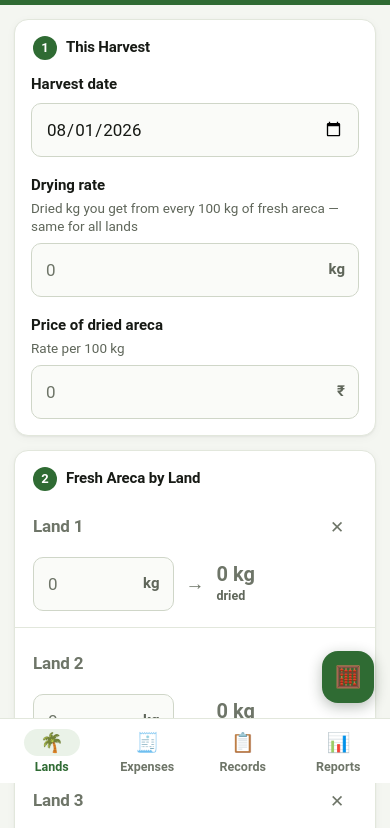
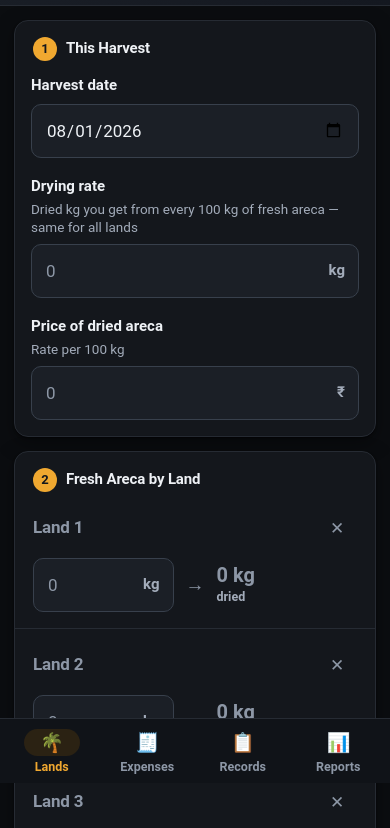
Before and after one commit to Amith-B-2007/areca-business, a plain HTML site: page index.html in a window 390 px wide. Shown: the part 61-889 px from the top of the page. Drawn offline with Linux system fonts and the light colour scheme.

Commit message:
Rebuild UI: dark gold theme, guided steps, expenses and reports
- Dark theme by default with a gold accent (green removed)
- Larger type throughout for readability on a phone
- Numbered steps 1-2-3 on the Lands page
- Fresh to dried shown as an explicit calculation per land
- Expenses page with categories and final amount after costs
- Reports: money summary, by year, dried areca per harvest
- Calculator in the header; floating button removed
- Android layout: bottom navigation, safe areas, 48dp touch targets
- Installable as a phone app (manifest, icon, offline support)
- English and Kannada throughout

Co-Authored-By: Claude Opus 5 <noreply@anthropic.com>

```diff
--- a/index.html
+++ b/index.html
@@ -3,7 +3,7 @@
 <head>
 <meta charset="UTF-8">
 <meta name="viewport" content="width=device-width, initial-scale=1.0, viewport-fit=cover">
-<meta name="theme-color" content="#2f6b33">
+<meta name="theme-color" content="#141820">
 <meta name="mobile-web-app-capable" content="yes">
 <meta name="apple-mobile-web-app-capable" content="yes">
 <meta name="apple-mobile-web-app-status-bar-style" content="black-translucent">
@@ -13,52 +13,56 @@
 <link rel="manifest" href="manifest.webmanifest">
 <title>Areca Farm Tracker</title>
 <style>
+  /* ══ Dark is the default look ══
+     Cool near-black ground, gold accent (the colour of dried areca). */
   :root {
-    /* neutrals carry a faint green bias so they sit with the accent */
-    --bg:            #f4f6f1;
+    --bg:            #0b0d10;
+    --surface:       #14171c;
+    --surface-2:     #1b1f26;
+    --border:        #262b33;
+    --border-strong: #38404c;
+    --text:          #eef1f5;
+    --muted:         #a3acba;
+    --faint:         #8d97a6;
+
+    --accent:      #f0a830;   /* gold — brand + dried areca */
+    --accent-soft: #2b2213;
+    --accent-ink:  #14171c;   /* text that sits on gold */
+
+    --pos:      #5cc98a;      /* money in  */
+    --pos-soft: #16281f;
+    --neg:      #f2766c;      /* money out */
+    --neg-soft: #2c1a18;
+
+    --focus:  rgba(240,168,48,0.26);
+    --shadow: 0 1px 2px rgba(0,0,0,0.5), 0 6px 20px rgba(0,0,0,0.34);
+    --nav-bg: #101318;
+    --header:  linear-gradient(150deg, #1a1f27 0%, #141820 100%);
+  }
+
+  :root[data-theme="light"] {
+    --bg:            #f5f6f8;
     --surface:       #ffffff;
-    --surface-2:     #fafbf8;
-    --border:        #e2e7dc;
-    --border-strong: #cfd6c8;
-    --text:          #171a15;
-    --muted:         #5f665a;
-    --faint:         #6e7568;
-
-    --green:      #2f6b33;
-    --green-soft: #eaf2e8;
-    --amber:      #a86400;
-    --amber-soft: #fdf1de;
-    --red:        #b3352c;
-    --red-soft:   #fdecea;
-    --blue:       #1f5f9e;
-
-    --focus: rgba(47,107,51,0.18);
-    --shadow: 0 1px 2px rgba(23,26,21,0.05), 0 2px 10px rgba(23,26,21,0.04);
+    --surface-2:     #fafbfc;
+    --border:        #e4e7ec;
+    --border-strong: #cbd1d9;
+    --text:          #14171c;
+    --muted:         #5a626e;
+    --faint:         #6b7280;
+
+    --accent:      #9a6510;
+    --accent-soft: #fdf3e0;
+    --accent-ink:  #ffffff;
+
+    --pos:      #1d7a4c;
+    --pos-soft: #e8f5ee;
+    --neg:      #b5352b;
+    --neg-soft: #fdecea;
+
+    --focus:  rgba(154,101,16,0.20);
+    --shadow: 0 1px 2px rgba(20,23,28,0.05), 0 2px 10px rgba(20,23,28,0.05);
     --nav-bg: #ffffff;
-  }
-
-  :root[data-theme="dark"] {
-    --bg:            #14171310;
-    --bg:            #131612;
-    --surface:       #1c201a;
-    --surface-2:     #222720;
-    --border:        #2f352c;
-    --border-strong: #3d453a;
-    --text:          #e8ece6;
-    --muted:         #a2aa9c;
-    --faint:         #98a092;
-
-    --green:      #7cc47f;
-    --green-soft: #1d2a1c;
-    --amber:      #e0a458;
-    --amber-soft: #2c2317;
-    --red:        #e8837a;
-    --red-soft:   #2e1d1b;
-    --blue:       #7fb2e0;
-
-    --focus: rgba(124,196,127,0.22);
-    --shadow: 0 1px 2px rgba(0,0,0,0.35), 0 2px 12px rgba(0,0,0,0.25);
-    --nav-bg: #181c17;
+    --header:  linear-gradient(150deg, #2c333e 0%, #1f242c 100%);
   }
 
   * { margin: 0; padding: 0; box-sizing: border-box; -webkit-tap-highlight-color: transparent; }
@@ -85,7 +89,7 @@
     position: sticky;
     top: 0;
     z-index: 100;
-    background: var(--green);
+    background: var(--header);
     color: #fff;
     padding: 14px 16px;
     padding-top: calc(14px + env(safe-area-inset-top));
@@ -93,8 +97,9 @@
     align-items: center;
     justify-content: space-between;
     gap: 10px;
-  }
-  :root[data-theme="dark"] header { background: #1d2a1c; color: var(--text); }
+    border-bottom: 1px solid var(--border);
+  }
+  .brand .mark { filter: saturate(1.1); }
 
   .brand { display: flex; align-items: center; gap: 10px; min-width: 0; }
   .brand .mark { font-size: 21px; flex-shrink: 0; }
@@ -122,7 +127,6 @@
     align-items: center;
     justify-content: center;
   }
-  :root[data-theme="dark"] .hbtn { background: rgba(255,255,255,0.09); }
   .hbtn:active { background: rgba(255,255,255,0.3); }
 
   /* ── Page & cards ─────────────────────────── */
@@ -156,8 +160,8 @@
     height: 24px;
     flex-shrink: 0;
     border-radius: 50%;
-    background: var(--green);
-    color: #fff;
+    background: var(--accent);
+    color: var(--accent-ink);
     font-size: 13px;
     font-weight: 700;
     display: inline-flex;
@@ -165,7 +169,6 @@
     justify-content: center;
     font-variant-numeric: tabular-nums;
   }
-  :root[data-theme="dark"] .card-title .step { color: #10160f; }
   .card-title + .card-body { padding-top: 14px; }
 
   .hint { font-size: 14.5px; color: var(--muted); margin-bottom: 14px; }
@@ -194,7 +197,7 @@
   }
   input:focus, select:focus {
     outline: none;
-    border-color: var(--green);
+    border-color: var(--accent);
     box-shadow: 0 0 0 3px var(--focus);
     background: var(--surface);
   }
@@ -243,8 +246,7 @@
   .btn:active { transform: scale(0.985); }
   .btn-block { width: 100%; }
 
-  .btn-primary { background: var(--green); color: #fff; }
-  :root[data-theme="dark"] .btn-primary { background: var(--green); color: #10160f; }
+  .btn-primary { background: var(--accent); color: var(--accent-ink); }
   .btn-quiet {
     background: var(--surface-2);
     border-color: var(--border-strong);
@@ -253,14 +255,14 @@
   .btn-link {
     background: none;
     border: none;
-    color: var(--red);
+    color: var(--neg);
     font-size: 15px;
     font-weight: 600;
     min-height: 44px;
     padding: 8px 12px;
     border-radius: 8px;
   }
-  .btn-link:active { background: var(--red-soft); }
+  .btn-link:active { background: var(--neg-soft); }
   .btn-sm { min-height: 44px; padding: 9px 15px; font-size: 15px; }
 
   @media (hover: hover) {
@@ -285,21 +287,20 @@
     white-space: nowrap;
     letter-spacing: -0.01em;
   }
-  .v.green { color: var(--green); }
-  .v.amber { color: var(--amber); }
-  .v.red   { color: var(--red); }
+  .v.green { color: var(--pos); }    /* money in   */
+  .v.amber { color: var(--accent); } /* dried areca */
+  .v.red   { color: var(--neg); }    /* money out  */
 
   /* the single most important figure on a page */
   .headline {
-    background: var(--green);
-    color: #fff;
+    background: var(--accent);
+    color: var(--accent-ink);
     padding: 18px;
     display: flex;
     flex-direction: column;
     gap: 4px;
   }
-  :root[data-theme="dark"] .headline { background: #1d2a1c; }
-  .headline .k { font-size: 14.5px; opacity: 0.92; font-weight: 600; }
+  .headline .k { font-size: 14.5px; opacity: 0.86; font-weight: 600; }
   .headline .v {
     font-size: 34px;
     font-weight: 700;
@@ -331,7 +332,7 @@
   }
   .land-name input:focus {
     box-shadow: none;
-    border-bottom-color: var(--green);
+    border-bottom-color: var(--accent);
     background: none;
   }
   .land-name .x {
@@ -344,7 +345,7 @@
     border-radius: 8px;
     flex-shrink: 0;
   }
-  .land-name .x:active { background: var(--red-soft); color: var(--red); }
+  .land-name .x:active { background: var(--neg-soft); color: var(--neg); }
 
   /* fresh input  →  dried result, relationship shown explicitly */
   .land-calc {
@@ -363,7 +364,7 @@
     display: block;
     font-size: 20px;
     font-weight: 700;
-    color: var(--amber);
+    color: var(--accent);
     font-variant-numeric: tabular-nums;
     line-height: 1.15;
   }
@@ -420,7 +421,7 @@
   .exp .amt {
     font-size: 17px;
     font-weight: 700;
-    color: var(--red);
+    color: var(--neg);
     font-variant-numeric: tabular-nums;
     white-space: nowrap;
   }
@@ -428,15 +429,15 @@
     background: none; border: none; color: var(--faint);
     width: 40px; height: 40px; border-radius: 8px; flex-shrink: 0; font-size: 16px;
   }
-  .exp .x:active { background: var(--red-soft); color: var(--red); }
+  .exp .x:active { background: var(--neg-soft); color: var(--neg); }
 
   /* bars */
   .bar { display: flex; align-items: center; gap: 11px; padding: 11px 0; }
   .bar + .bar { border-top: 1px solid var(--border); }
   .bar .lbl { width: 92px; font-size: 14px; color: var(--muted); flex-shrink: 0; }
   .bar .track { flex: 1; height: 10px; border-radius: 5px; background: var(--border); overflow: hidden; }
-  .bar .fill { height: 100%; border-radius: 5px; background: var(--green); }
-  .bar .fill.amber { background: var(--amber); }
+  .bar .fill { height: 100%; border-radius: 5px; background: var(--accent); }
+  .bar .fill.amber { background: var(--accent); }
   .bar .val {
     width: 92px; text-align: right; font-size: 14.5px; font-weight: 700;
     font-variant-numeric: tabular-nums; flex-shrink: 0;
@@ -479,34 +480,10 @@
     transition: background 0.18s;
   }
   nav .nt { max-width: 100%; overflow: hidden; text-overflow: ellipsis; white-space: nowrap; }
-  nav button.on { color: var(--green); }
-  nav button.on .ni { background: var(--green-soft); }
+  nav button.on { color: var(--accent); }
+  nav button.on .ni { background: var(--accent-soft); }
 
   /* ── Calculator ───────────────────────────── */
-  .fabwrap {
-    position: fixed;
-    left: 0; right: 0;
-    bottom: calc(80px + env(safe-area-inset-bottom));
-    max-width: 560px;
-    margin: 0 auto;
-    padding-right: 16px;
-    display: flex;
-    justify-content: flex-end;
-    pointer-events: none;
-    z-index: 130;
-  }
-  .fab {
-    pointer-events: auto;
-    width: 52px; height: 52px;
-    border: none; border-radius: 16px;
-    background: var(--green);
-    color: #fff;
-    font-size: 21px;
-    box-shadow: 0 4px 14px rgba(23,40,22,0.3);
-  }
-  :root[data-theme="dark"] .fab { color: #10160f; }
-  .fab:active { transform: scale(0.94); }
-
   .modal {
     display: none;
     position: fixed; inset: 0;
@@ -555,9 +532,8 @@
   }
   .k:active { background: var(--border); transform: scale(0.96); }
   .k.f { color: var(--muted); }
-  .k.o { color: var(--green); font-size: 21px; font-weight: 700; }
-  .k.e { background: var(--green); color: #fff; border-color: transparent; }
-  :root[data-theme="dark"] .k.e { color: #10160f; }
+  .k.o { color: var(--accent); font-size: 21px; font-weight: 700; }
+  .k.e { background: var(--accent); color: var(--accent-ink); border-color: transparent; }
 
   /* ── Toast ────────────────────────────────── */
   .toast {
@@ -753,10 +729,6 @@
     <span class="ni">📊</span><span class="nt" data-i18n="reportsTab">Reports</span>
   </button>
 </nav>
-
-<div class="fabwrap">
-  <button class="fab" onclick="openCalc()" aria-label="Calculator">🧮</button>
-</div>
 
 <div class="modal" id="calcOverlay" onclick="if(event.target===this)closeCalc()">
   <div class="calc" role="dialog" aria-modal="true">
@@ -972,15 +944,15 @@ function formatDate(d) {
 }
 
 /* ── theme ─────────────────────────────────── */
-let theme = localStorage.getItem('areca_theme') ||
-  ((window.matchMedia && window.matchMedia('(prefers-color-scheme: dark)').matches) ? 'dark' : 'light');
+// dark is the app's default look; light is opt-in
+let theme = localStorage.getItem('areca_theme') || 'dark';
 
 function applyTheme() {
   document.documentElement.setAttribute('data-theme', theme);
   const b = document.getElementById('themeBtn');
   if (b) b.textContent = (theme === 'dark') ? '☀️' : '🌙';
   const m = document.querySelector('meta[name="theme-color"]');
-  if (m) m.setAttribute('content', theme === 'dark' ? '#1d2a1c' : '#2f6b33');
+  if (m) m.setAttribute('content', theme === 'dark' ? '#141820' : '#1f242c');
 }
 function toggleTheme() {
   theme = (theme === 'dark') ? 'light' : 'dark';
@@ -1304,7 +1276,7 @@ function renderExpenses() {
     const max = byCat[cats[0]];
     box.innerHTML = cats.map(function (c) {
       return '<div class="bar"><span class="lbl">' + escHtml(t(CATEGORY_KEY[c])) + '</span>' +
-        '<span class="track"><span class="fill" style="width:' + (byCat[c] / max * 100) + '%;background:var(--red)"></span></span>' +
+        '<span class="track"><span class="fill" style="width:' + (byCat[c] / max * 100) + '%;background:var(--neg)"></span></span>' +
         '<span class="val">' + fmtMoney(byCat[c]) + '</span></div>';
     }).join('') +
     '<div class="stat" style="border-top:1.5px solid var(--border-strong);margin-top:6px">' +
--- a/sw.js
+++ b/sw.js
@@ -1,5 +1,5 @@
 // Service worker for Areca Farm Tracker — network-first, falls back to cache when offline.
-const CACHE = 'areca-v4';
+const CACHE = 'areca-v6';
 const ASSETS = ['.', 'index.html', 'manifest.webmanifest', 'icon.svg'];
 
 self.addEventListener('install', function (e) {
```
Also changed, not shown: manifest.webmanifest.
